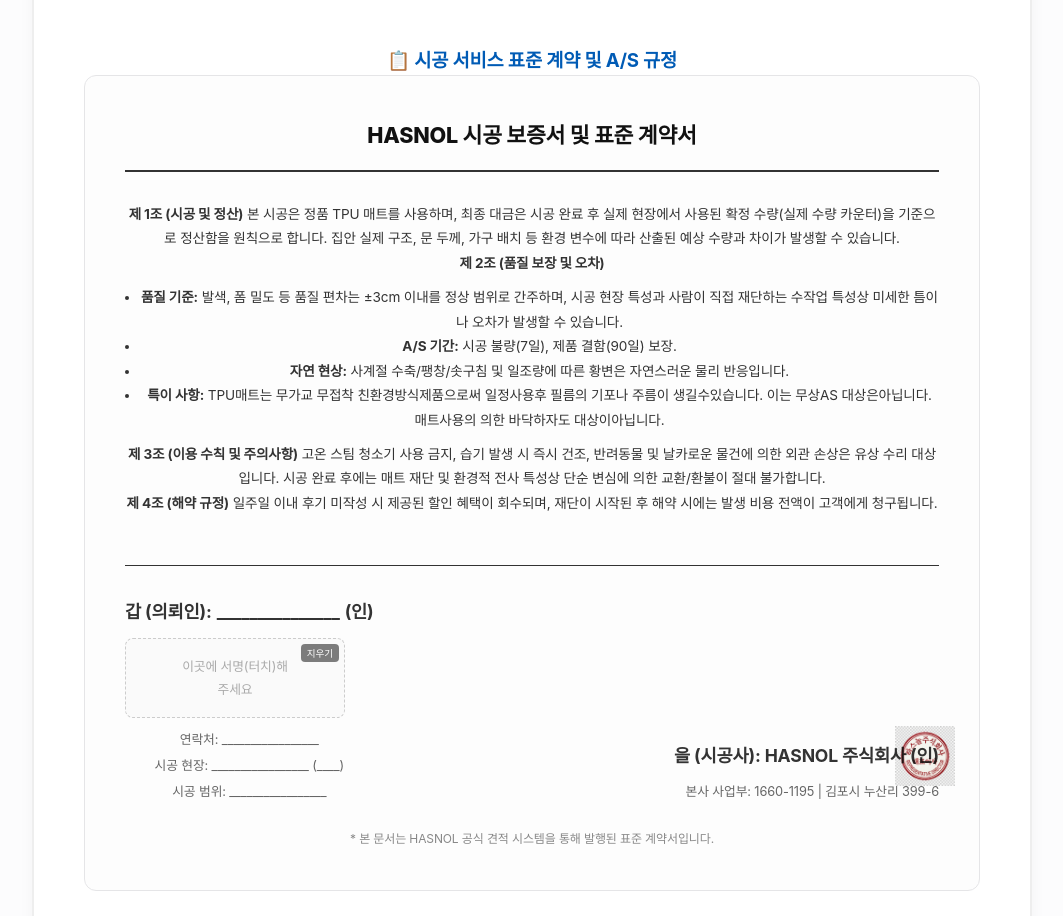
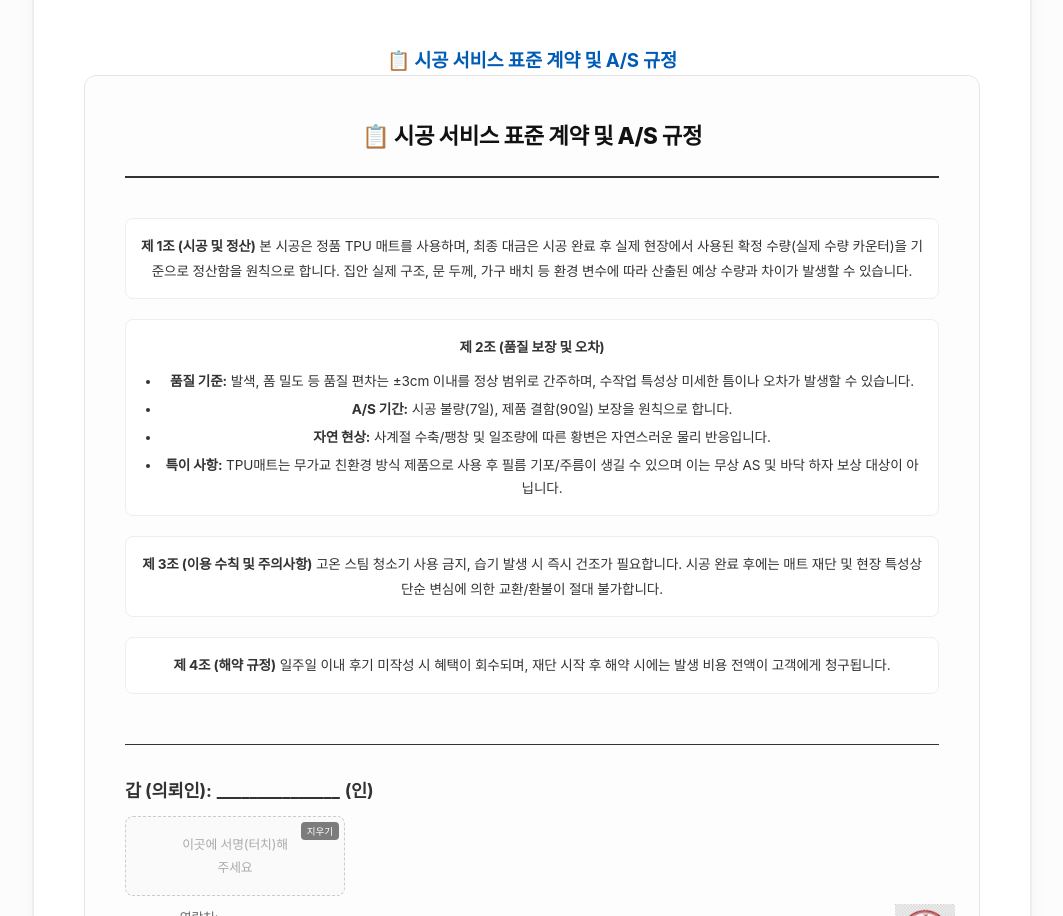
Before and after one commit to kinpds-max/estimate, a plain HTML site: page index.html in a window 1280 px wide. Shown: the part 4378-5294 px from the top of the page, without its empty margins (108-1171 px from the left). Drawn offline with nearby package versions, Linux system fonts and the light colour scheme.

Commit message:
style: optimize contract section layout and articles for readability

```diff
--- a/index.html
+++ b/index.html
@@ -483,23 +483,31 @@
           <!-- Body Data Space -->
 
           <p
-            style="text-align: center; font-size: 1.35rem; font-weight: 800; margin-bottom: 30px; color: var(--text-main); border-bottom: 2px solid #333; padding-bottom: 15px;">
-            HASNOL 시공 보증서 및 표준 계약서</p>
+            style="text-align: center; font-size: 1.4rem; font-weight: 800; margin-bottom: 40px; color: var(--text-main); border-bottom: 2px solid #333; padding-bottom: 20px; letter-spacing: -0.02em;">
+            📋 시공 서비스 표준 계약 및 A/S 규정</p>
 
-          <div style="margin-bottom: 25px;">
-            <p><strong>제 1조 (시공 및 정산)</strong> 본 시공은 정품 TPU 매트를 사용하며, 최종 대금은 시공 완료 후 실제 현장에서 사용된 확정 수량(실제 수량 카운터)을 기준으로
-              정산함을 원칙으로 합니다. 집안 실제 구조, 문 두께, 가구 배치 등 환경 변수에 따라 산출된 예상 수량과 차이가 발생할 수 있습니다.</p>
-            <p><strong>제 2조 (품질 보장 및 오차)</strong> </p>
-            <ul style="padding-left: 15px; margin: 10px 0;">
-              <li><strong>품질 기준:</strong> 발색, 폼 밀도 등 품질 편차는 ±3cm 이내를 정상 범위로 간주하며, 시공 현장 특성과 사람이 직접 재단하는 수작업 특성상 미세한 틈이나
-                오차가 발생할 수 있습니다.</li>
-              <li><strong>A/S 기간:</strong> 시공 불량(7일), 제품 결함(90일) 보장.</li>
-              <li><strong>자연 현상:</strong> 사계절 수축/팽창/솟구침 및 일조량에 따른 황변은 자연스러운 물리 반응입니다.</li>
-              <li><strong>특이 사항:</strong> TPU매트는 무가교 무접착 친환경방식제품으로써 일정사용후 필름의 기포나 주름이 생길수있습니다. 이는 무상AS 대상은아닙니다. 매트사용의 의한 바닥하자도 대상이아닙니다.</li>
-            </ul>
-            <p><strong>제 3조 (이용 수칙 및 주의사항)</strong> 고온 스팀 청소기 사용 금지, 습기 발생 시 즉시 건조, 반려동물 및 날카로운 물건에 의한 외관 손상은 유상 수리
-              대상입니다. 시공 완료 후에는 매트 재단 및 환경적 전사 특성상 단순 변심에 의한 교환/환불이 절대 불가합니다.</p>
-            <p><strong>제 4조 (해약 규정)</strong> 일주일 이내 후기 미작성 시 제공된 할인 혜택이 회수되며, 재단이 시작된 후 해약 시에는 발생 비용 전액이 고객에게 청구됩니다.</p>
+          <div style="margin-bottom: 25px; display: flex; flex-direction: column; gap: 20px;">
+            <div style="padding: 15px; background: #fff; border: 1px solid #eee; border-radius: 8px;">
+              <p style="margin: 0;"><strong>제 1조 (시공 및 정산)</strong> 본 시공은 정품 TPU 매트를 사용하며, 최종 대금은 시공 완료 후 실제 현장에서 사용된 확정 수량(실제 수량 카운터)을 기준으로 정산함을 원칙으로 합니다. 집안 실제 구조, 문 두께, 가구 배치 등 환경 변수에 따라 산출된 예상 수량과 차이가 발생할 수 있습니다.</p>
+            </div>
+
+            <div style="padding: 15px; background: #fff; border: 1px solid #eee; border-radius: 8px;">
+              <p style="margin: 0 0 10px 0;"><strong>제 2조 (품질 보장 및 오차)</strong></p>
+              <ul style="padding-left: 20px; margin: 0; font-size: 0.85rem; line-height: 1.7;">
+                <li style="margin-bottom: 5px;"><strong>품질 기준:</strong> 발색, 폼 밀도 등 품질 편차는 ±3cm 이내를 정상 범위로 간주하며, 수작업 특성상 미세한 틈이나 오차가 발생할 수 있습니다.</li>
+                <li style="margin-bottom: 5px;"><strong>A/S 기간:</strong> 시공 불량(7일), 제품 결함(90일) 보장을 원칙으로 합니다.</li>
+                <li style="margin-bottom: 5px;"><strong>자연 현상:</strong> 사계절 수축/팽창 및 일조량에 따른 황변은 자연스러운 물리 반응입니다.</li>
+                <li><strong>특이 사항:</strong> TPU매트는 무가교 친환경 방식 제품으로 사용 후 필름 기포/주름이 생길 수 있으며 이는 무상 AS 및 바닥 하자 보상 대상이 아닙니다.</li>
+              </ul>
+            </div>
+
+            <div style="padding: 15px; background: #fff; border: 1px solid #eee; border-radius: 8px;">
+              <p style="margin: 0;"><strong>제 3조 (이용 수칙 및 주의사항)</strong> 고온 스팀 청소기 사용 금지, 습기 발생 시 즉시 건조가 필요합니다. 시공 완료 후에는 매트 재단 및 현장 특성상 단순 변심에 의한 교환/환불이 절대 불가합니다.</p>
+            </div>
+
+            <div style="padding: 15px; background: #fff; border: 1px solid #eee; border-radius: 8px;">
+              <p style="margin: 0;"><strong>제 4조 (해약 규정)</strong> 일주일 이내 후기 미작성 시 혜택이 회수되며, 재단 시작 후 해약 시에는 발생 비용 전액이 고객에게 청구됩니다.</p>
+            </div>
           </div>
 
           <div
```
